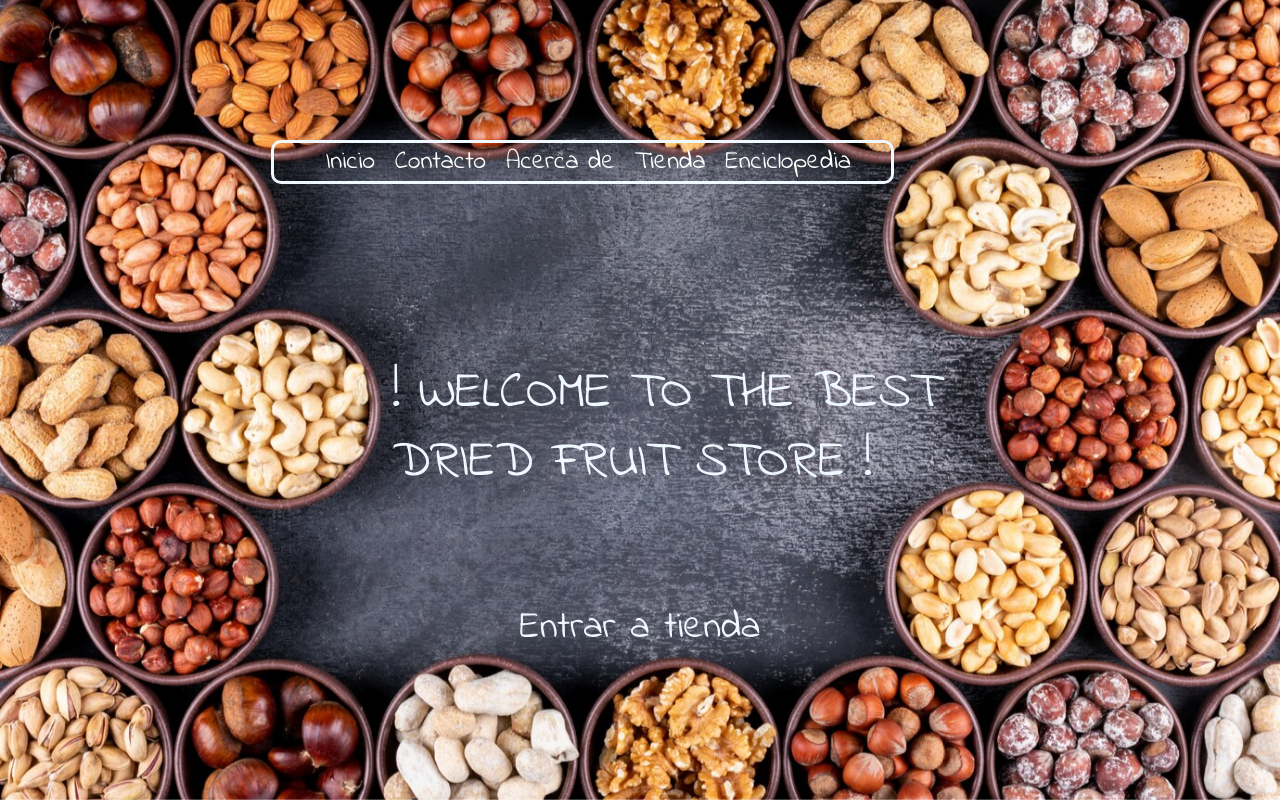
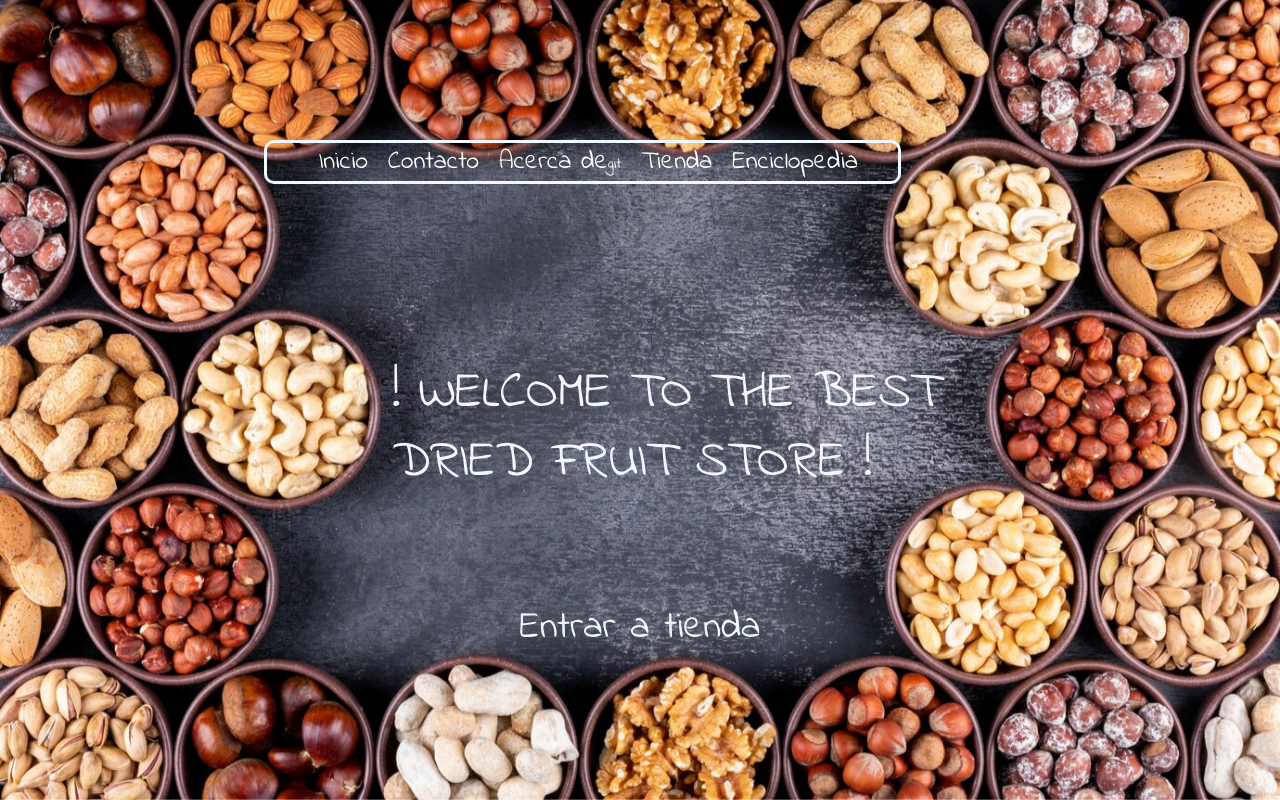
Before and after one commit to BenBraS/mi1chamba, a website: page index.html in a window 1280 px wide. Drawn offline with nearby package versions, Linux system fonts and the light colour scheme.

Commit message:
Cambios v2 Links

```diff
--- a/index.html
+++ b/index.html
@@ -20,7 +20,7 @@
             <li><a href="#">Inicio</a></li>
             <li><a href="pages/contacto.html">Contacto</a></li>
             <li><a href="pages/sobrenosotros.html">Acerca de</a></li>
-            <li><a href="pages/tienda.html">Tienda</a></li>
+            <li>git<a href="pages/tienda.html">Tienda</a></li>
             <li><a href="pages/enciclopedia.html">Enciclopedia</a></li>
         </ul>
     </nav>
```
